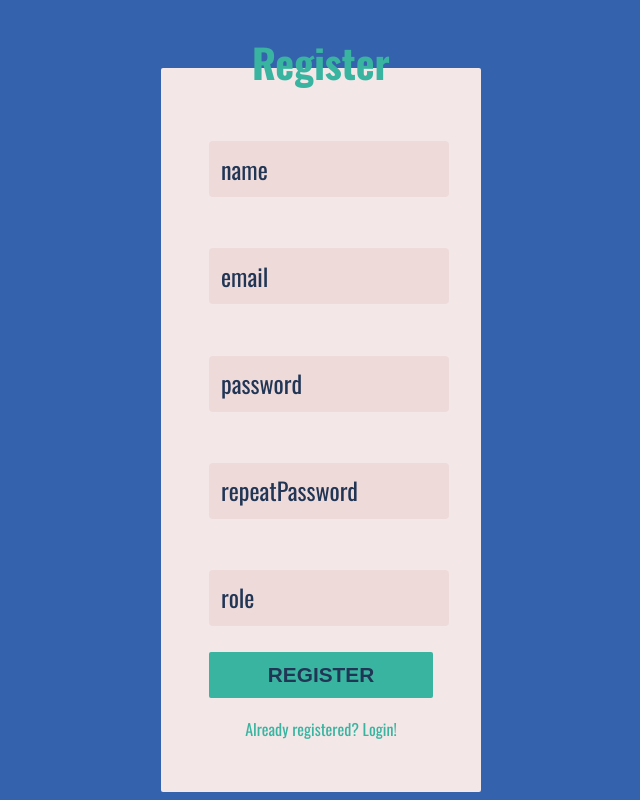
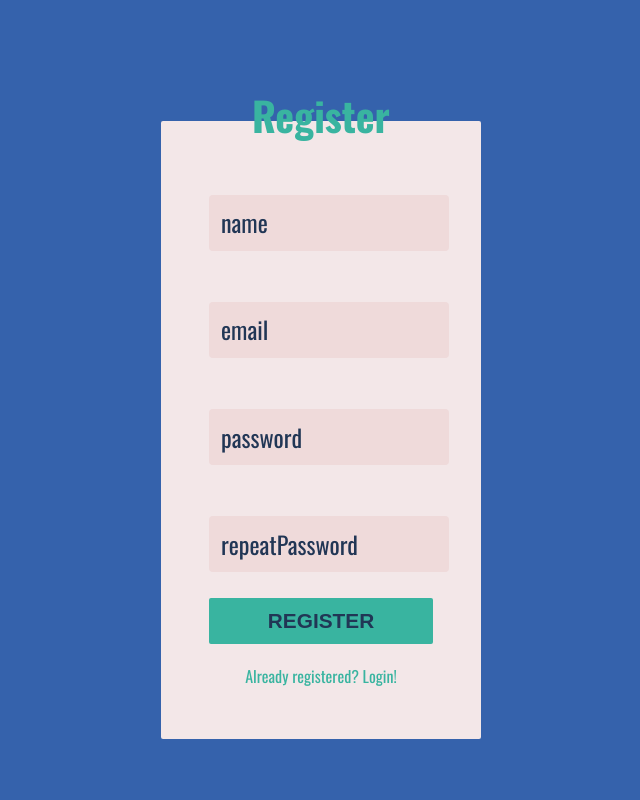
Before and after one commit to Isuapp/training-app, a React (Create React App) app: page /register in a window 1280 px wide. Shown: the whole page, without its empty margins (319-959 px from the left). Built offline with nearby package versions, Linux system fonts and the light colour scheme.

Commit message:
last changes

```diff
--- a/src/components/header/Header.js
+++ b/src/components/header/Header.js
@@ -42,7 +42,7 @@ const Header = () => {
         {user&& <NavIcon name='HOME' to='/trainings' icon={logoIcon}/> }
         {user&&user&& <IconButton name='FILTER TRAININGS' onClick={()=>{setModal(<FilterTraining />)}} icon={filtersIcon}/>}
         {user&&user.roleUser==='admin'&& <NavIcon name='ADD TRAININGS'to='/add-training' icon={addIcon}/> }
-        {user&&<IconButton name={`Hello ${user.name}!`} onClick={logout} icon={userIcon} />}
+        {user&&<IconButton name={`Close sesion of ${user.name}!`} onClick={logout} icon={userIcon} />}
       </nav>
     </header>
   )
--- a/src/components/headerUp/HeaderUp.js
+++ b/src/components/headerUp/HeaderUp.js
@@ -27,7 +27,7 @@ const HeaderUp = ()=>{
         <header className='header-up'>
           <nav>
             {user&&<IconButton  onClick={back} icon={arrowIcon} className='icon-header-up'/>}
-            {user&&<IconButton onClick={logout} name={`Hello ${user.name}!`}icon={userIcon} className='icon-header-up'/>}
+            {user&&<IconButton onClick={logout} name={`Close sesion of ${user.name}!`}icon={userIcon} className='icon-header-up'/>}
           </nav>
         </header>
     )
--- a/src/components/register/RegisterContainer.js
+++ b/src/components/register/RegisterContainer.js
@@ -24,7 +24,7 @@ const RegisterContainer = ({move})=>{
     const [email, setEmail] = useState('');
     const [password, setPassword] = useState('');
     const [repeatPassword, setRepeatPassword] = useState('');
-    const [role, setRole ] = useState('')
+    const [role, setRole ] = useState('normal')
     // Llamamos a las variables que usaremos para recibir feedback del backend.
     const [error, setError] = useState(null);
     const [loading, setLoading] = useState(false);
@@ -107,16 +107,6 @@ const RegisterContainer = ({move})=>{
                         active={active}
                     label='repeatPassword'
                 />
-                <Input
-                    type='role'
-                    value={role}
-                    name='role'
-                    onChange={(e)=> {setRole(e.target.value)
-                        if (e.target.value !== '') setActive(true)
-                        else setActive(false)}}
-                        active={active}
-                    label='role'
-                />
                 <div>
                     <Button
                         name={loading? 'loading..':'register'}
--- a/src/components/trainingsMiniCard/TraininingMiniCard.js
+++ b/src/components/trainingsMiniCard/TraininingMiniCard.js
@@ -18,7 +18,7 @@ const TrainingMiniCard = ({ training, handleTrash, handleLikes })=>{
     const role = user.roleUser;
 
 
-    if(role==='user') return(
+    if(role==='normal') return(
         <article className='training-user'>
             <Link to={`/trainings/${training.id}`} className='link'>
                 <figure>
--- a/src/containers/addTrainingContainer.css
+++ b/src/containers/addTrainingContainer.css
@@ -1,4 +1,4 @@
-section{
+section> section.form-wraper{
     padding:3rem 0 0 0;
     background-color: var(--mainColor);
 }
```
